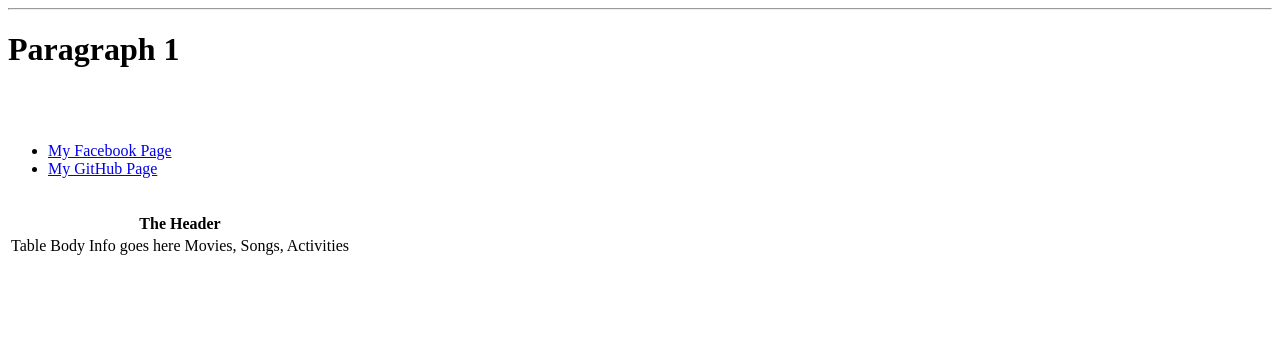
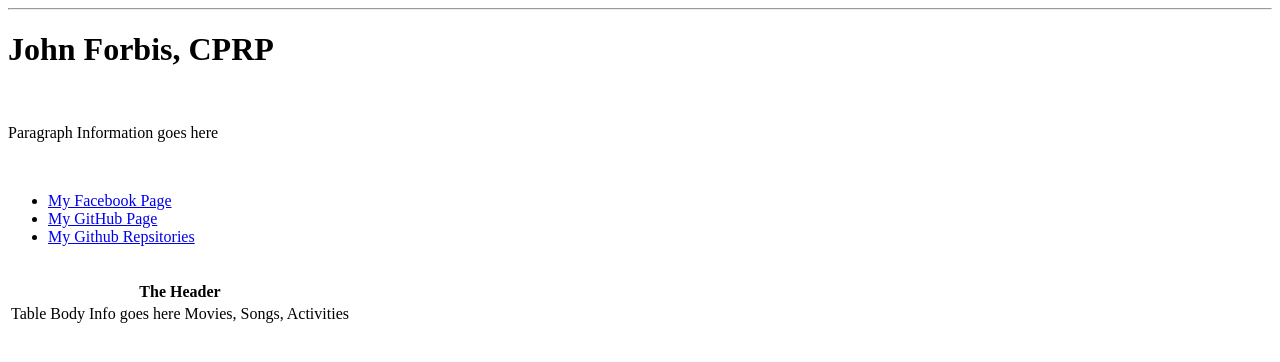
Before and after one commit to jforbis/jforbis.github.io, a plain HTML site: page index.html in a window 1280 px wide. Drawn offline with Linux system fonts and the light colour scheme.

Commit message:
save point: updating bio html file

```diff
--- a/index.html
+++ b/index.html
@@ -7,15 +7,16 @@
 
 <body>
   <hr>
-  <h1>Paragraph 1</h1>
+  <h1>John Forbis, CPRP</h1>
   <br>
-  <paragraph>
-
-  </paragraph>
+  <p>
+    Paragraph Information goes here
+  </p>
   <br>
   <ul>
-    <li><a href="https://www.facebook.com/jforbis">My Facebook Page </a></li>
-    <li><a href="https://www.github.com/jforbis">My GitHub Page </a></li>
+    <li><a target=_blank href="https://www.facebook.com/jforbis">My Facebook Page </a></li>
+    <li><a target=_blank href="https://www.jforbis.github.io">My GitHub Page </a></li>
+    <li><a target=_blank href="https://www.github.com/jforbis">My Github Repsitories</a></li>
   </ul>
   <br>
   <table>
```
